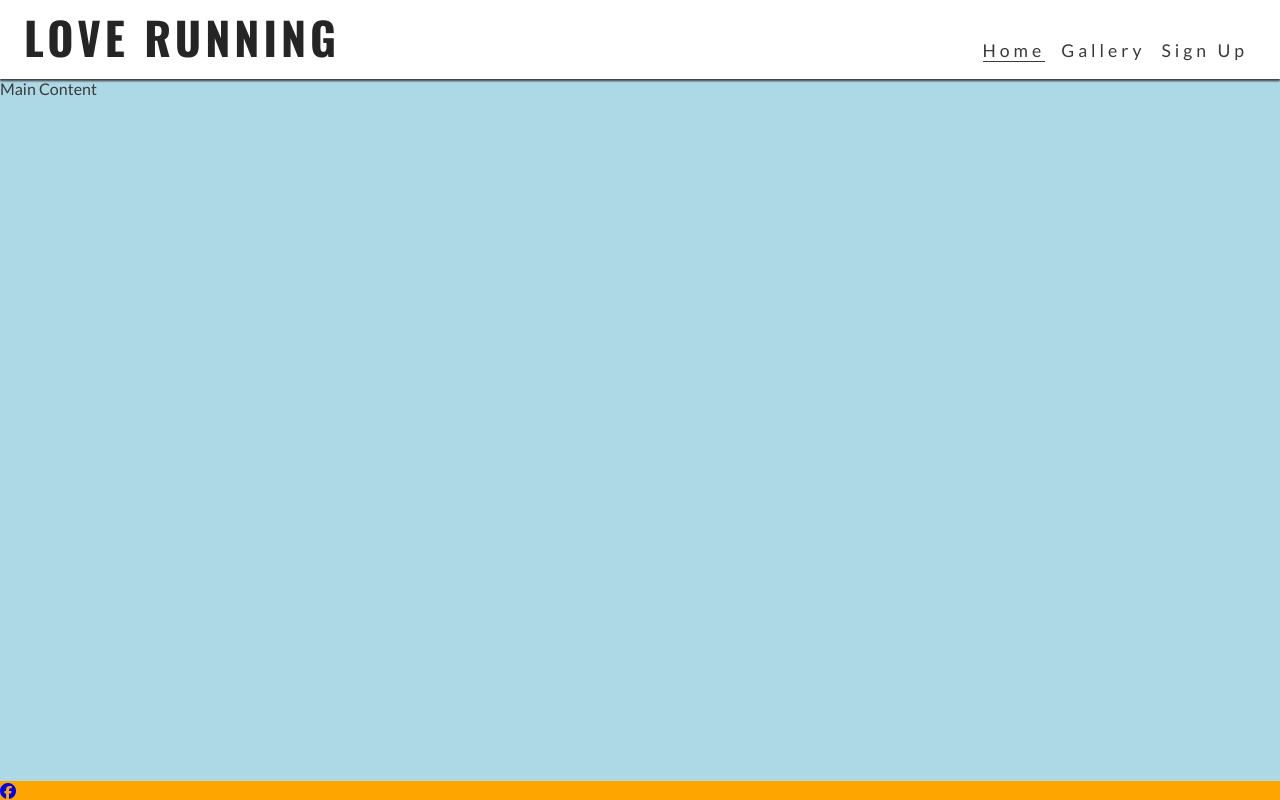
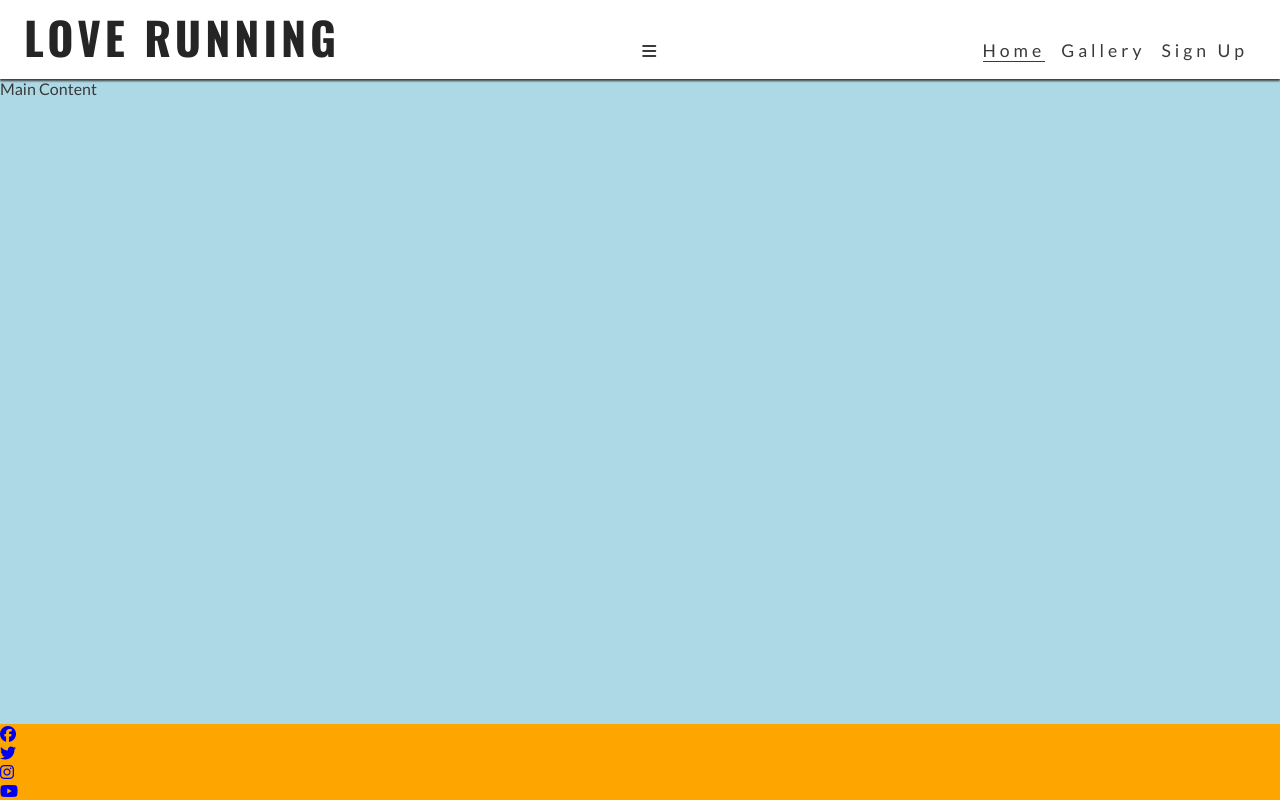
Before and after one commit to Andrewb8962/love-running, a plain HTML site: page index.html in a window 1280 px wide. Drawn offline with nearby package versions, Linux system fonts and the light colour scheme.

Commit message:
Add social media icons to footer and burger to header

```diff
--- a/index.html
+++ b/index.html
@@ -41,6 +41,7 @@
       </a>
       <input type="checkbox" id="nav-toggle" name="nav-toggle" />
       <label for="nav-toggle" class="nav-toggle-label">x</label>
+      <i class="fa-solid fa-bars"></i>
       <nav>
         <ul id="menu">
           <li><a href="" class="active">Home</a></li>
@@ -57,6 +58,15 @@
         <li><a href="https://www.facebook.com/" target="_blank" rel="noopener"
             aria-label="Visit our Facebook page (opens in a new tab)"><i class="fa-brands fa-facebook"></i></a>
         </li>
+        <li><a href="https://www.x.com/home" target="_blank" rel="noopener"
+            aria-label="Visit our X page (opens in a new tab)"><i class="fa-brands fa-twitter"></i></a>
+        </li>
+        <li><a href="https://www.instagram.com" target="_blank" rel="noopener"
+            aria-label="Visit our Instagram page (opens in a new tab)"><i class="fa-brands fa-instagram"></i></a>
+        </li>
+        <li><a href="https://www.youtube.com" target="_blank" rel="noopener"
+            aria-label="Visit our Youtube page (opens in a new tab)"><i class="fa-brands fa-youtube"></i></a>
+        </li>
       </ul>
     </footer>
     <!-- Font Awesome kit -->
```
